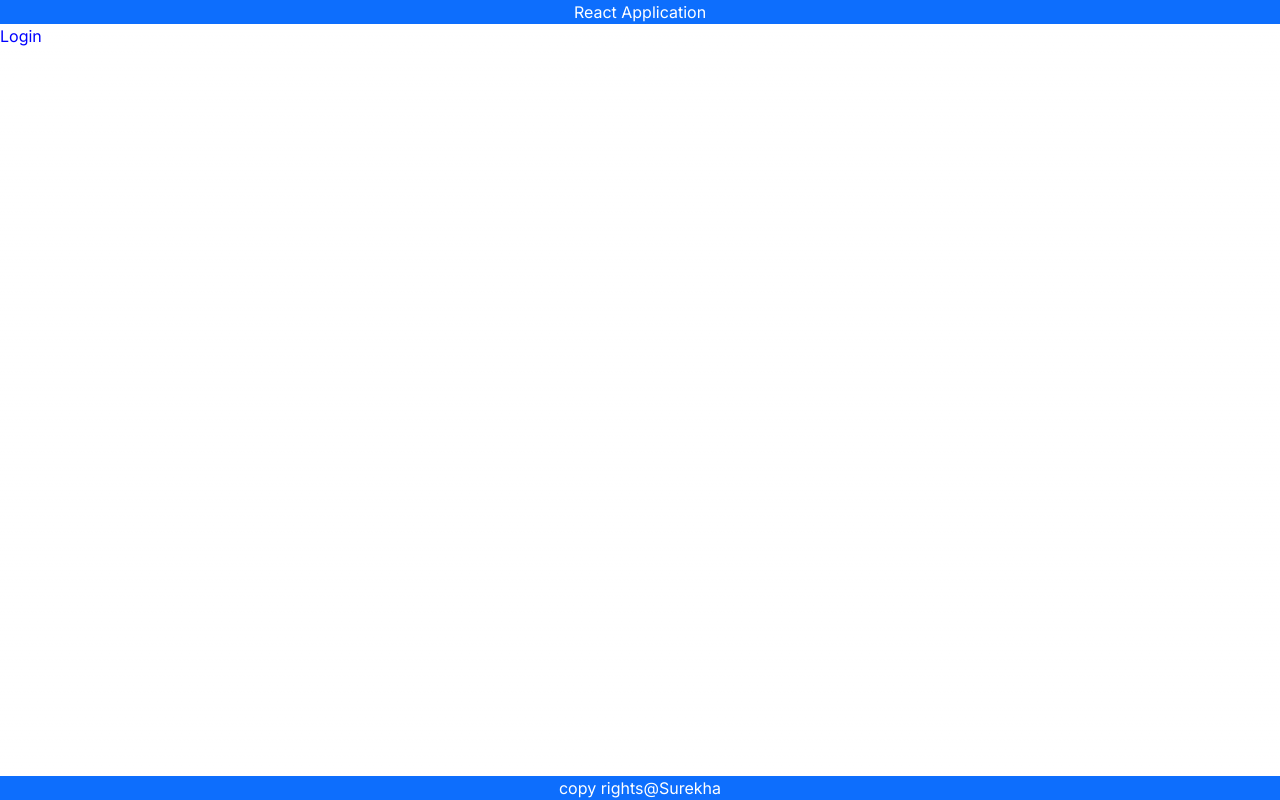
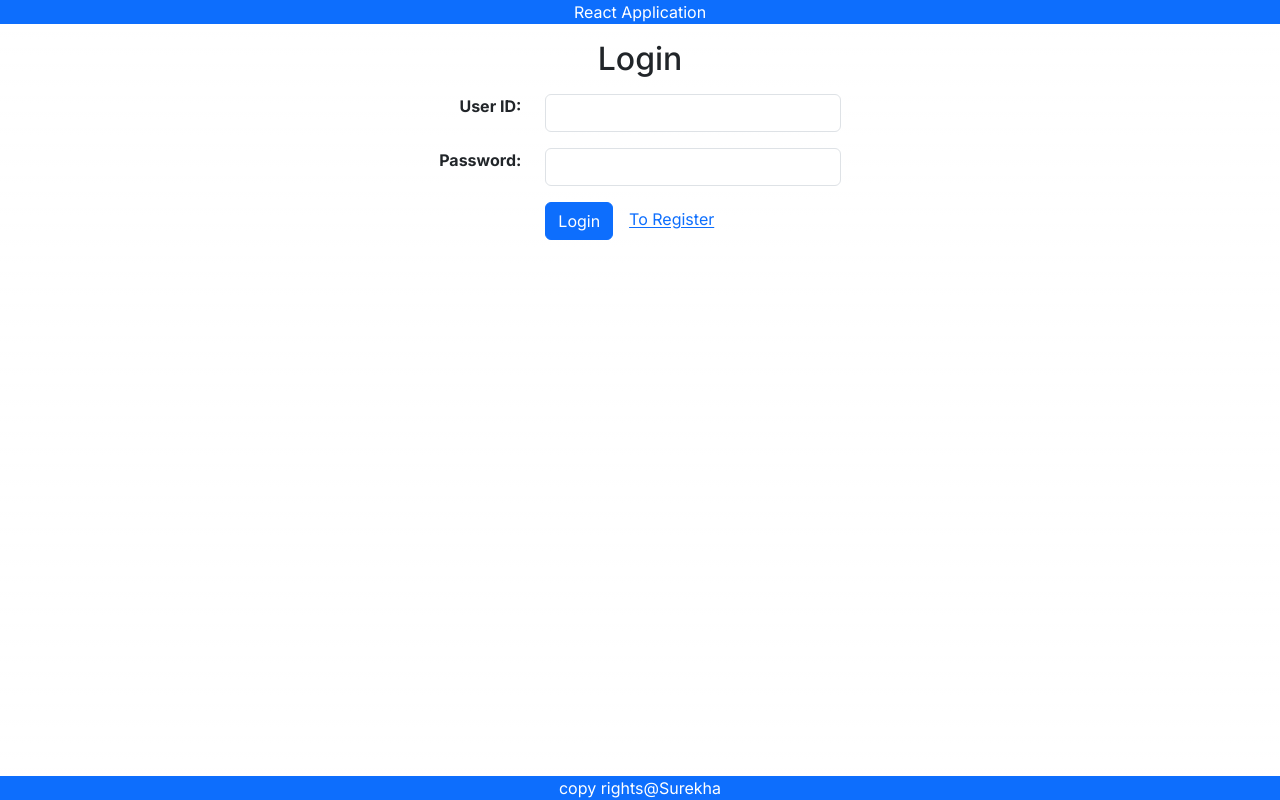
Before and after one commit to SurekhaM11/ClientUI, a Next.js app: page / in a window 1280 px wide. Built offline with nearby package versions, Linux system fonts and the light colour scheme.

Commit message:
Login form validations

```diff
--- /dev/null
+++ b/src/Login/Login.js
@@ -0,0 +1,54 @@
+"use client";
+import React, { useState } from "react";
+import styles from "./Login.module.css";
+import Link from "next/link";
+import configuration from "./configuration.json";
+import { Input } from "@/inputControls/Input";
+import {
+  hanldeFiledValidation,
+  handleFormValidation,
+} from "@/Validations/appValidations";
+export const Login = () => {
+  const [inputControls, setInutControls] = useState(configuration);
+  const fnChange = (eve) => {
+    setInutControls(hanldeFiledValidation(eve, inputControls));
+  };
+
+  const handleLogin = () => {
+    handleFormValidation();
+  };
+  return (
+    <div className="container-fluid">
+      <h2 className="text-center my-3">Login</h2>
+      {inputControls?.map(({ lbl, type, errorMessage, value, model }) => {
+        return (
+          <div className="row mb-3">
+            <div className="col-sm-5 text-end">
+              <b>{lbl}:</b>
+            </div>
+            <div className="col-sm-3">
+              <Input
+                model={model}
+                type={type}
+                value={value}
+                handleChange={fnChange}
+              />
+            </div>
+            <div className="col-sm-4">
+              <b className="text-danger">{errorMessage}</b>
+            </div>
+          </div>
+        );
+      })}
+
+      <div className="row">
+        <div className="offset-sm-5 col-sm-7">
+          <button onClick={handleLogin} className="btn btn-primary me-3">
+            Login
+          </button>
+          <Link href="/register">To Register</Link>
+        </div>
+      </div>
+    </div>
+  );
+};
--- /dev/null
+++ b/src/Login/configuration.json
@@ -0,0 +1,26 @@
+[
+    {
+        "lbl": "User ID",
+        "tag": "input",
+        "type": "text",
+        "errorMessage": "",
+        "model": "uid",
+        "value": "",
+        "criteria": [
+            "Required",
+            "EmailFormat"
+        ]
+    },
+    {
+        "lbl": "Password",
+        "tag": "input",
+        "model": "pwd",
+        "type": "password",
+        "errorMessage": "",
+        "value": "",
+        "criteria": [
+            "Required",
+            "Min5Chars"
+        ]
+    }
+]
--- /dev/null
+++ b/src/Login/index.js
@@ -0,0 +1 @@
+export { Login } from "./Login";
--- /dev/null
+++ b/src/Validations/appRegExp.js
@@ -0,0 +1,14 @@
+export const regExp = {
+  Required: {
+    pattern: /./,
+    errorMessage: "Please Enter Value",
+  },
+  Min5Chars: {
+    pattern: /[a-zA-Z0-9]{5,}/,
+    errorMessage: "Min 5 chars required",
+  },
+  EmailFormat: {
+    pattern: /^[a-zA-Z]{1}[a-zA-Z0-9_]{0,}@[a-zA-Z]{4,}\.[a-zA-Z]{2,3}$/,
+    errorMessage: "Enter valid email",
+  },
+};
--- /dev/null
+++ b/src/Validations/appValidations.js
@@ -0,0 +1,23 @@
+import { regExp } from "./appRegExp";
+
+export const hanldeFiledValidation = (eve, inputControls) => {
+  const { name, value } = eve.target;
+  const clonedInputControls = JSON.parse(JSON.stringify(inputControls));
+  const inputControlObj = clonedInputControls.find((obj) => {
+    return obj.model === name;
+  });
+  inputControlObj.value = value;
+  inputControlObj.errorMessage = "";
+  const criteria = inputControlObj.criteria;
+
+  for (let i = 0; i < criteria.length; i++) {
+    const { pattern, errorMessage } = regExp[criteria[i]];
+    if (!pattern.test(value)) {
+      inputControlObj.errorMessage = errorMessage;
+      break;
+    }
+  }
+  return clonedInputControls;
+};
+
+export const handleFormValidation = () => {};
--- a/src/app/layout.js
+++ b/src/app/layout.js
@@ -3,7 +3,6 @@
 import "bootstrap/dist/css/bootstrap.css";
 import { Header } from "@/Header";
 import { Footer } from "@/Footer";
-
 const inter = Inter({ subsets: ["latin"] });
 
 export const metadata = {
--- a/src/app/page.js
+++ b/src/app/page.js
@@ -1,5 +1,10 @@
 import Image from "next/image";
 import styles from "./page.module.css";
+import { Login } from "@/Login";
 export default function Home() {
-  return <div className={styles.clr}>Login</div>;
+  return (
+    <div>
+      <Login />
+    </div>
+  );
 }
--- /dev/null
+++ b/src/inputControls/Input.js
@@ -0,0 +1,15 @@
+"use client";
+import React, { Fragment } from "react";
+
+export const Input = ({ type, value, handleChange, model }) => {
+  return (
+    <Fragment>
+      <input
+        name={model}
+        onChange={handleChange}
+        className="form-control"
+        type={type}
+      />
+    </Fragment>
+  );
+};
```
Also changed, not shown: src/Login/Login.module.css (added).
